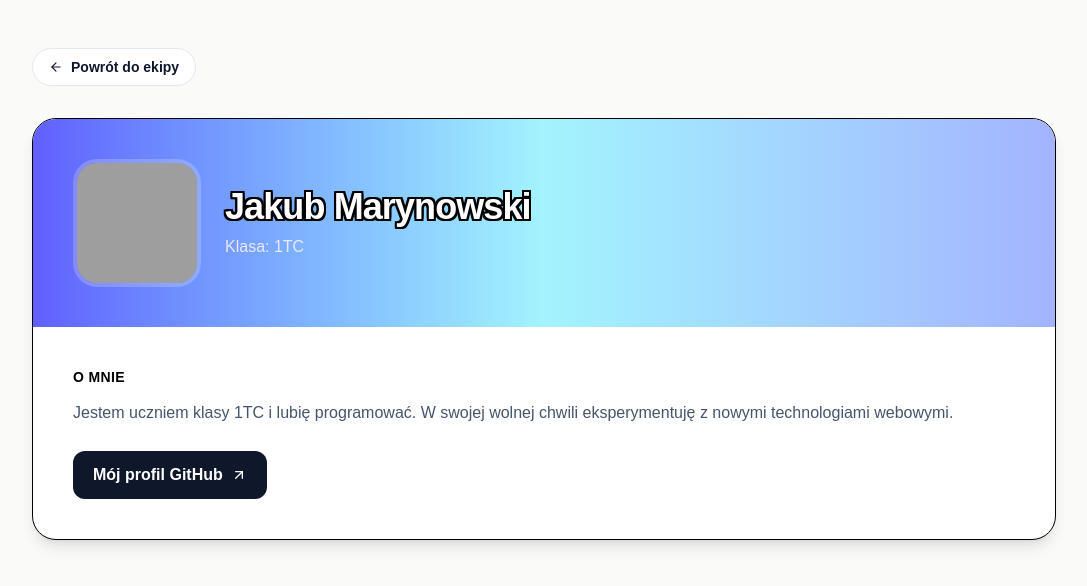
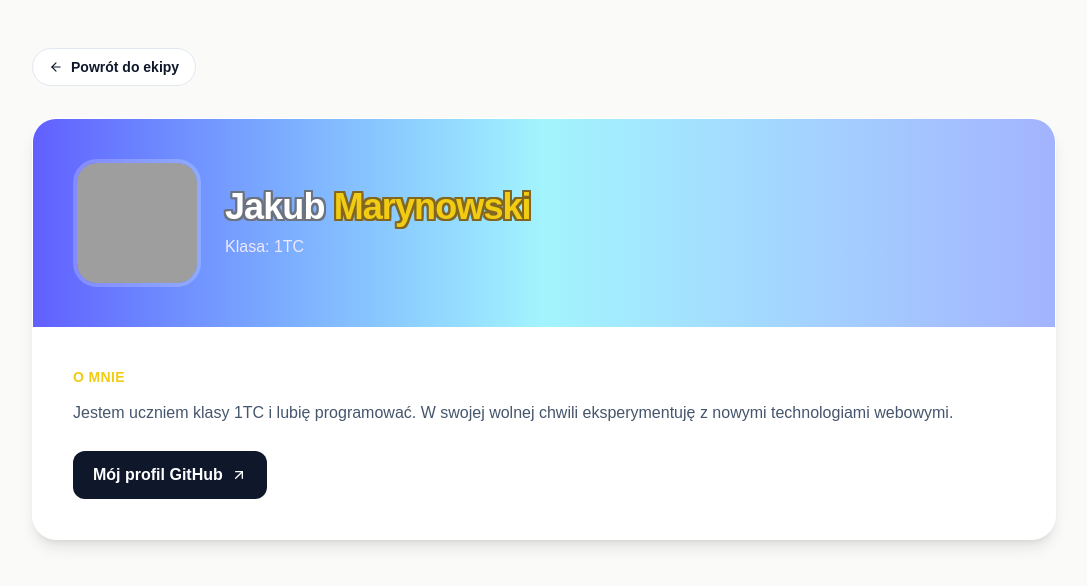
Before and after one commit to kmarszalek-zst/warsztaty-kodowania, a Next.js app: page /1tc-jakub-marynowski in a window 1280 px wide. Shown: the top 586 px of the page, without its empty margins (96-1183 px from the left). Built offline with nearby package versions, Linux system fonts and the light colour scheme; grey boxes are pictures that could not be loaded.

Commit message:
Update styles in StudentTemplatePage and StudentDetails components

```diff
--- a/src/app/1tc-jakub-marynowski/page.js
+++ b/src/app/1tc-jakub-marynowski/page.js
@@ -11,7 +11,7 @@ export const metadata = {
 export default function StudentTemplatePage() {
   return (
     <ProfileLayout>
-      <article className="mt-8 overflow-hidden rounded-3xl border border-black bg-white shadow-lg">
+      <article className="mt-8 overflow-hidden rounded-3xl border border-white bg-white shadow-lg">
         <div className="bg-gradient-to-r from-indigo-500 via-cyan-200 to-indigo-300  p-8 text-black sm:p-10">
           <div className="flex flex-col gap-6 sm:flex-row sm:items-center">
            <img
@@ -23,8 +23,11 @@ export default function StudentTemplatePage() {
               fetchPriority="high"
             />
             <div>
-              <h1 className="text-3xl font-bold tracking-tight text-white [text-shadow:_-2px_-2px_0_#000,_2px_-2px_0_#000,_-2px_2px_0_#000,_2px_2px_0_#000,_0_-2px_0_#000,_0_2px_0_#000,_-2px_0_0_#000,_2px_0_0_#000] sm:text-4xl">
-                Jakub Marynowski
+              <h1 className="text-3xl font-bold tracking-tight text-[#f2cc13] [text-shadow:_-2px_-2px_0_#816721,_2px_-2px_0_#816721,_-2px_2px_0_#816721,_2px_2px_0_#816721,_0_-2px_0_#816721,_0_2px_0_#816721,_-2px_0_0_#816721,_2px_0_0_#816721] sm:text-4xl">
+              <span className="text-white [text-shadow:_-2px_-2px_0_#6b7280,_2px_-2px_0_#6b7280,_-2px_2px_0_#6b7280,_2px_2px_0_#6b7280,_0_-2px_0_#6b7280,_0_2px_0_#6b7280,_-2px_0_0_#6b7280,_2px_0_0_#6b7280]">
+                Jakub
+              </span>{" "}
+                Marynowski
               </h1>
               <p className="mt-2 font-medium text-violet-100">
                 Klasa: 1TC
--- a/src/components/1tc-jakub-marynowski/StudentDetails.js
+++ b/src/components/1tc-jakub-marynowski/StudentDetails.js
@@ -3,7 +3,7 @@ import { FiArrowUpRight } from "react-icons/fi";
 export default function StudentDetails() {
   return (
     <div className="p-8 sm:p-10">
-      <h2 className="text-sm font-bold uppercase tracking-wide text-black">
+      <h2 className="text-sm font-bold uppercase tracking-wide text-[#f2cc13]">
         O mnie
       </h2>
       <p className="mt-3 leading-7 text-slate-600">
```
